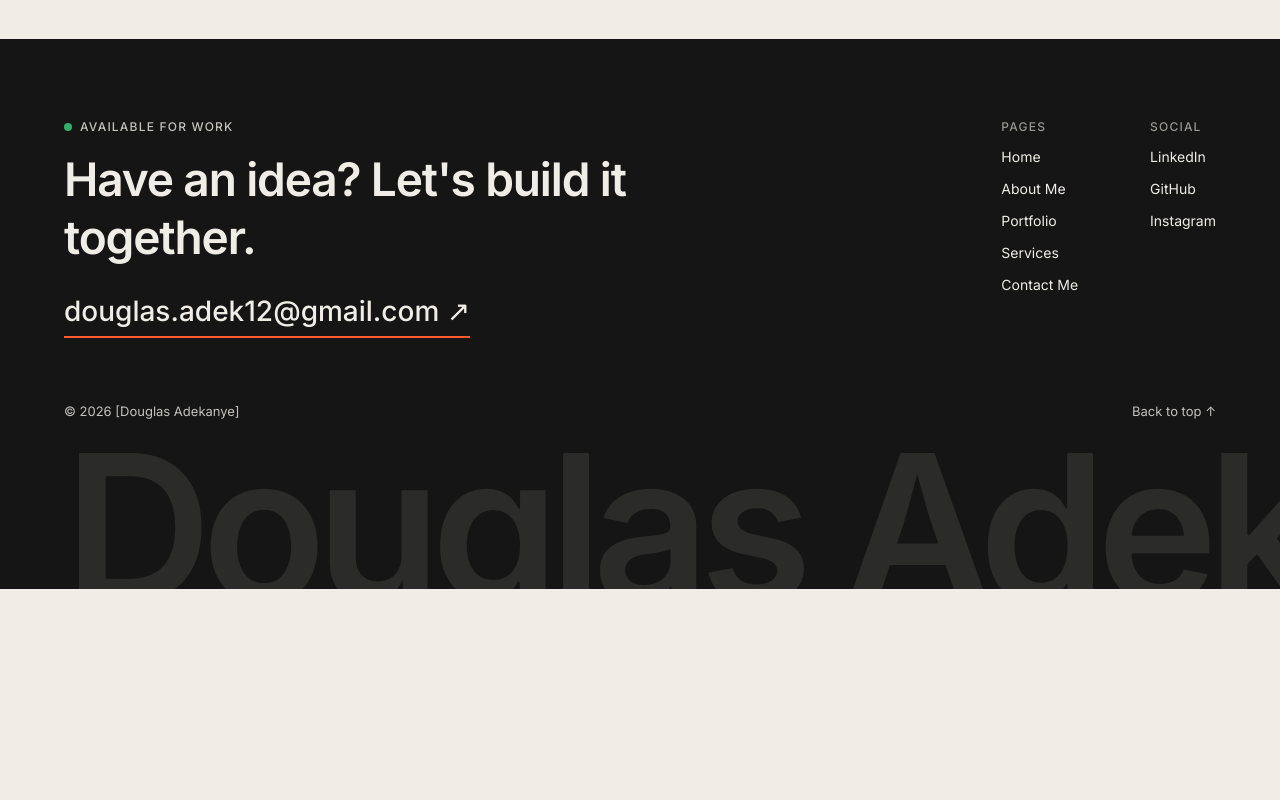
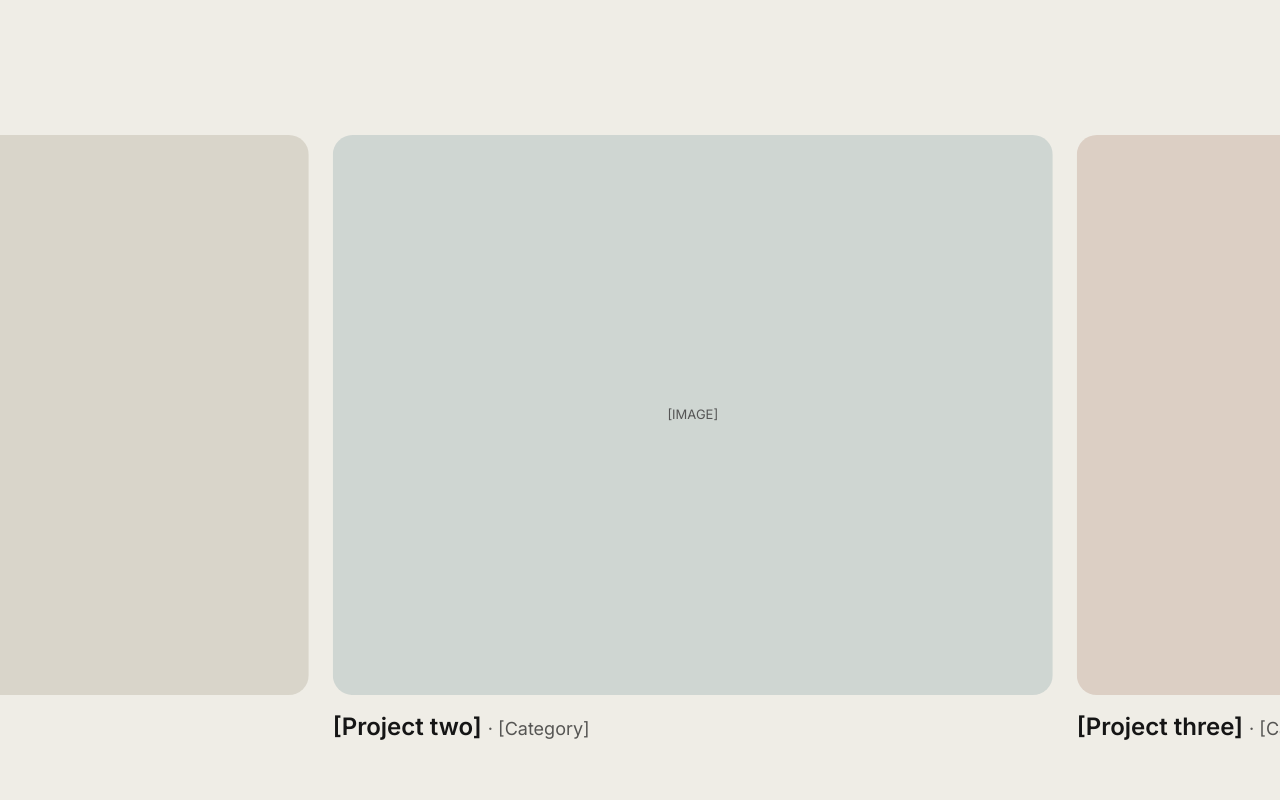
Before and after one commit to Eaglesword07/Portfolio, a React (Vite) app: page / in a window 1280 px wide. Shown: the part 1640-2440 px from the top of the page. Before the commit the page ends 2229 px from the top, so only its background shows below. Built offline with nearby package versions, Linux system fonts and the light colour scheme.

Commit message:
feat: add project strip with ProjectCard and projects data

```diff
--- /dev/null
+++ b/src/components/home/ProjectStrip.jsx
@@ -0,0 +1,15 @@
+import Marquee from "../ui/Marquee";
+import ProjectCard from "../ui/ProjectCard";
+import { projects } from "../../data/projects";
+
+export default function ProjectStrip() {
+  return (
+    <section className="flex flex-col justify-center overflow-hidden py-12 md:min-h-[min(100vh,820px)]">
+      <Marquee duration={44} >
+        {projects.map((project) => (
+          <ProjectCard key={project.id} {...project} />
+        ))}
+      </Marquee>
+    </section>
+  );
+}
--- a/src/components/layout/Layout.jsx
+++ b/src/components/layout/Layout.jsx
@@ -4,10 +4,17 @@ import Navbar from "./Navbar";
 import Footer from "./Footer";
 
 function ScrollToTop() {
-  const { pathname } = useLocation();
+  const { pathname, hash } = useLocation();
   useEffect(() => {
+    if (hash) {
+      const el = document.getElementById(hash.slice(1));
+      if (el) {
+        el.scrollIntoView({ behavior: "smooth", block: "start" });
+        return;
+      }
+    }
     window.scrollTo(0, 0);
-  }, [pathname]);
+  }, [pathname, hash]);
   return null;
 }
 
--- a/src/components/ui/Marquee.jsx
+++ b/src/components/ui/Marquee.jsx
@@ -1,8 +1,15 @@
-export default function Marquee({ children, className = "", duration = 50 }) {
+export default function Marquee({
+  children,
+  className = "",
+  duration = 32,
+  pauseOnHover = false,
+}) {
   return (
     <div className={`overflow-hidden ${className}`}>
       <div
-        className="flex w-max motion-safe:animate-marquee"
+        className={`flex w-max motion-safe:animate-marquee ${
+          pauseOnHover ? "hover:[animation-play-state:paused]" : ""
+        }`}
         style={{ animationDuration: `${duration}s` }}
       >
         <div className="flex shrink-0">{children}</div>
--- /dev/null
+++ b/src/components/ui/ProjectCard.jsx
@@ -0,0 +1,60 @@
+import { useRef } from "react";
+import { Link } from "react-router-dom";
+
+export default function ProjectCard({ slug, title, category, bg }) {
+  const overlay = useRef(null);
+
+  // Which half of the image is the mouse in? Top half slides from above, bottom half from below.
+  const sideOf = (e) => {
+    const r = e.currentTarget.getBoundingClientRect();
+    return e.clientY < r.top + r.height / 2 ? "-100%" : "100%";
+  };
+
+  const slideIn = (from) => {
+    const el = overlay.current;
+    const reduce = window.matchMedia("(prefers-reduced-motion: reduce)").matches;
+    el.style.transition = "none";
+    el.style.transform = `translateY(${from})`;
+    void el.offsetHeight; // forces the browser to apply the start position first
+    el.style.transition = reduce ? "none" : "transform 450ms cubic-bezier(0.22, 1, 0.36, 1)";
+    el.style.transform = "translateY(0)";
+  };
+
+  const slideOut = (to) => {
+    overlay.current.style.transform = `translateY(${to})`;
+  };
+
+  return (
+    <div className="shrink-0 pr-6">
+      <Link
+        to={`/portfolio#${slug}`}
+        className="group block w-90 md:w-180"
+        onFocus={() => slideIn("100%")}
+        onBlur={() => slideOut("100%")}
+      >
+        <div
+          className="relative overflow-hidden rounded-[20px]"
+          onMouseEnter={(e) => slideIn(sideOf(e))}
+          onMouseLeave={(e) => slideOut(sideOf(e))}
+        >
+          <div
+            className={`flex h-100 items-center justify-center text-[13px] text-[#555] transition-transform duration-500 group-hover:scale-105 md:h-140 ${bg}`}
+          >
+            [IMAGE]
+          </div>
+          <div
+            ref={overlay}
+            style={{ transform: "translateY(100%)" }}
+            className="pointer-events-none absolute inset-0 flex items-center justify-center bg-black/60 text-lg font-medium text-paper"
+          >
+            View project ↗
+          </div>
+        </div>
+
+        <p className="mt-4 text-xl font-semibold md:text-2xl">
+          {title} <span className="text-base font-normal opacity-70 md:text-lg">· {category}</span>
+        </p>
+      </Link>
+    </div>
+  );
+}
--- /dev/null
+++ b/src/data/projects.js
@@ -0,0 +1,6 @@
+export const projects = [
+  { id: 1, slug: "project-one", title: "[Project one]", category: "[Category]", bg: "bg-stone" },
+  { id: 2, slug: "project-two", title: "[Project two]", category: "[Category]", bg: "bg-sage" },
+  { id: 3, slug: "project-three", title: "[Project three]", category: "[Category]", bg: "bg-sand" },
+  { id: 4, slug: "project-four", title: "[Project four]", category: "[Category]", bg: "bg-stone" },
+];
--- a/src/pages/Home.jsx
+++ b/src/pages/Home.jsx
@@ -1,6 +1,7 @@
 import Hero from "../components/home/Hero";
 import SkillsTicker from "../components/home/SkillsTicker";
 import AboutTeaser from "../components/home/AboutTeaser";
+import ProjectStrip from "../components/home/ProjectStrip";
 
 export default function Home() {
   return (
@@ -8,6 +9,7 @@ export default function Home() {
       <Hero />
       <SkillsTicker />
       <AboutTeaser />
+      <ProjectStrip />
     </>
   );
 }
```
